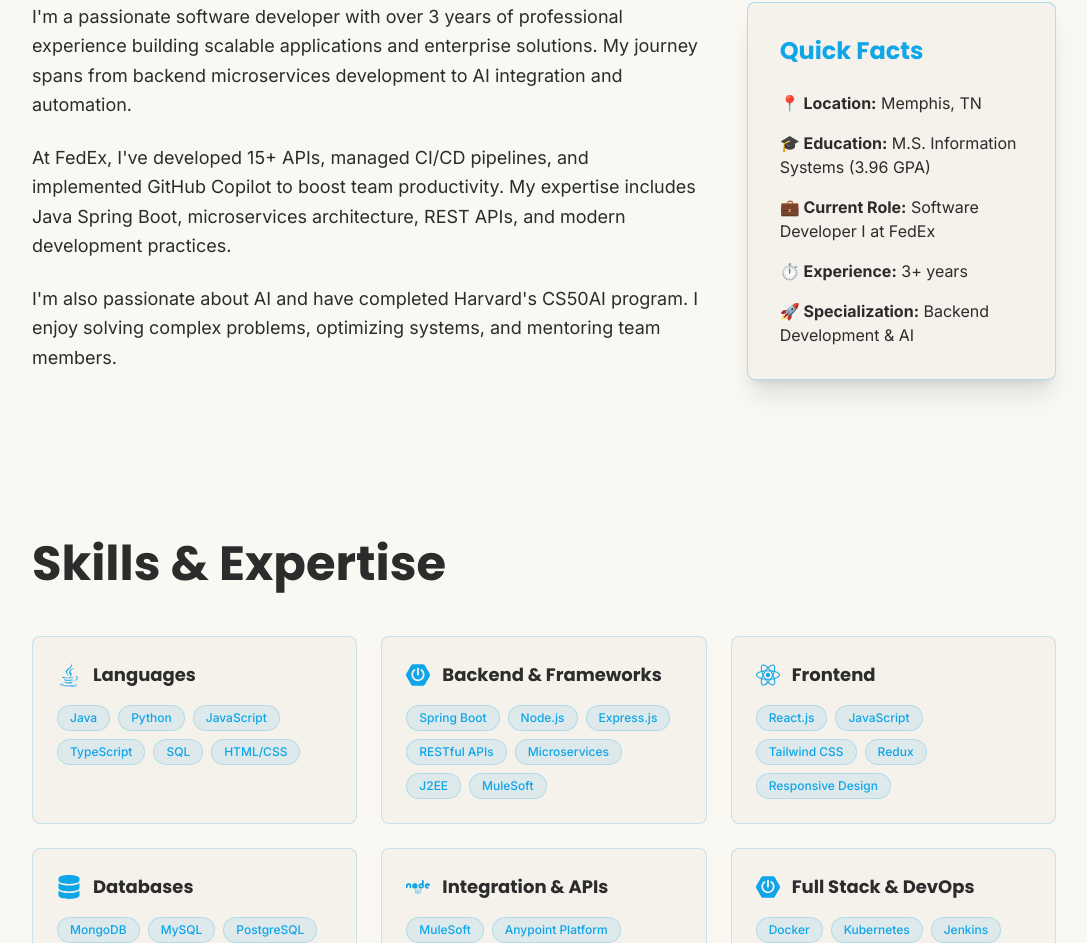
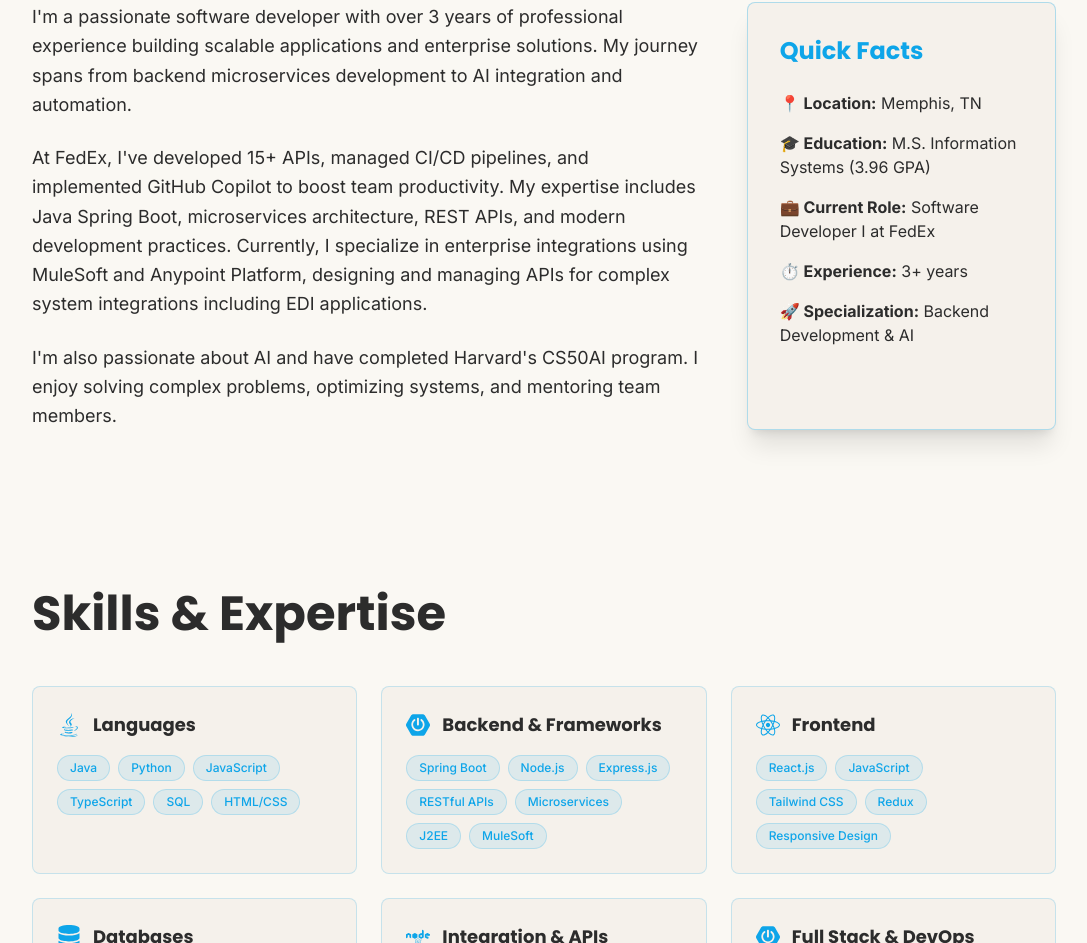
Before and after one commit to Cjagini/Portfolio_Chandrika_Jagini, a React (Vite) app: page / in a window 1280 px wide. Shown: the part 974-1917 px from the top of the page, without its empty margins (96-1183 px from the left). Built offline with nearby package versions, Linux system fonts and the light colour scheme.

Commit message:
Enhanced About section

```diff
--- a/src/components/About.jsx
+++ b/src/components/About.jsx
@@ -18,7 +18,7 @@ const About = () => {
               I'm a passionate software developer with over 3 years of professional experience building scalable applications and enterprise solutions. My journey spans from backend microservices development to AI integration and automation.
             </p>
             <p className="text-lg text-netflix-light leading-relaxed">
-              At FedEx, I've developed 15+ APIs, managed CI/CD pipelines, and implemented GitHub Copilot to boost team productivity. My expertise includes Java Spring Boot, microservices architecture, REST APIs, and modern development practices.
+              At FedEx, I've developed 15+ APIs, managed CI/CD pipelines, and implemented GitHub Copilot to boost team productivity. My expertise includes Java Spring Boot, microservices architecture, REST APIs, and modern development practices. Currently, I specialize in enterprise integrations using MuleSoft and Anypoint Platform, designing and managing APIs for complex system integrations including EDI applications.
             </p>
             <p className="text-lg text-netflix-light leading-relaxed">
               I'm also passionate about AI and have completed Harvard's CS50AI program. I enjoy solving complex problems, optimizing systems, and mentoring team members.
```
